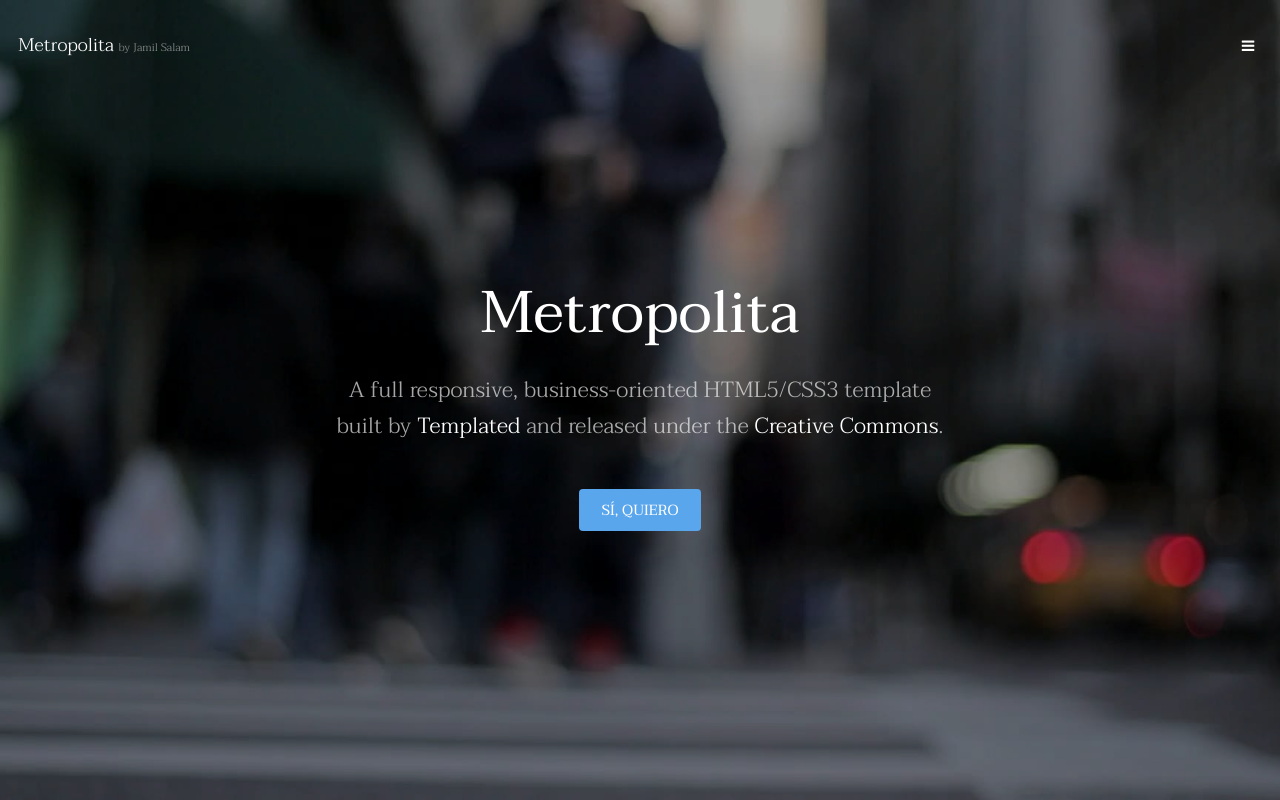
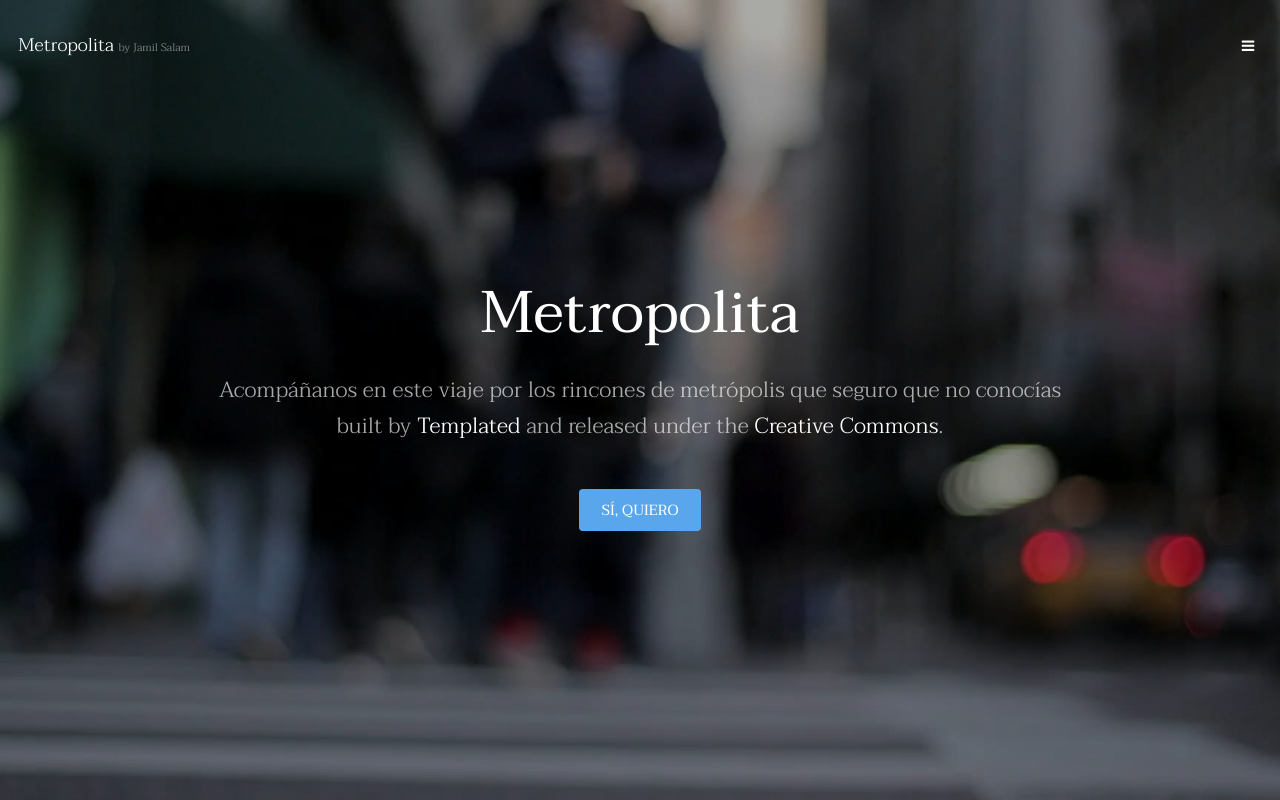
Before and after one commit to JamilSalamLazaro/REP_04_METROPOLITA, a plain HTML site: page index.html in a window 1280 px wide. Shown: the top 800 px of the page. Drawn offline with Linux system fonts and the light colour scheme.

Commit message:
frase bajo el h1 por JUAN

```diff
--- a/index.html
+++ b/index.html
@@ -37,7 +37,7 @@
 			<section id="banner" data-video="images/banner">
 				<div class="inner">
 					<h1>Metropolita</h1>
-					<p>A full responsive, business-oriented HTML5/CSS3 template<br />
+					<p>Acompáñanos en este viaje por los rincones de metrópolis que seguro que no conocías<br />
 					built by <a href="https://templated.co/">Templated</a> and released under the <a href="https://templated.co/license">Creative Commons</a>.</p>
 					<a href="#one" class="button special scrolly">Sí, quiero</a>
 				</div>
```
